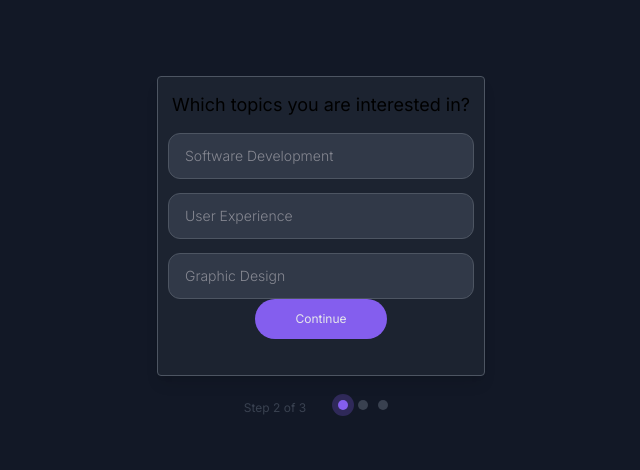
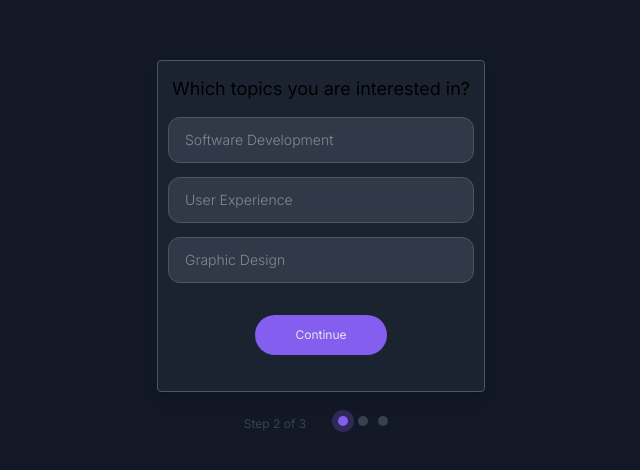
Before and after one commit to carmtsang/multi-step_form, a Next.js app: page / in a window 1280 px wide. Shown: the part 154-624 px from the top of the page, without its empty margins (319-959 px from the left). Built offline with nearby package versions, Linux system fonts and the light colour scheme.

Commit message:
add focus to interest button group

```diff
--- a/app/components/InterestButton.js
+++ b/app/components/InterestButton.js
@@ -1,14 +1,18 @@
 import { USER_INTERESTED_TOPICS } from "../constants";
 
-export default function InterestButton() {
+export default function InterestButton({ setTopic }) {
   const topics = USER_INTERESTED_TOPICS;
+
+  const onClick = (topic) => setTopic(topic);
 
   return (
     <div className="flex flex-col px-2.5 space-y-3.5">
       {topics.map((topic, index) => (
         <button
           key="index"
-          className="rounded-xl bg-gray/75 font-light text-left text-tan/75 text-sm border-gray-light border py-3 px-4 hover:bg-purple hover:text-white hover:border-tan"
+          type="button"
+          className="rounded-xl font-light text-left text-sm py-3 px-4 bg-gray/75 text-tan/75 border-gray-light border hover:bg-purple-dark hover:text-white hover:border-tan/75 focus:bg-purple-dark focus:text-white focus:border-tan/75"
+          onClick={() => onClick(topic)}
         >
           {topic}
         </button>
--- a/app/components/card.js
+++ b/app/components/card.js
@@ -2,13 +2,13 @@ import Button from "./Button";
 import Form from "./Form";
 import InterestButton from "./InterestButton";
 
-export default function Card({ title, buttonText }) {
+export default function Card({ title, buttonText, setTopic }) {
   return (
     <div className="bg-gray-dark/70 border border-gray-light rounded shadow-lg">
       <h1 className="text-lg p-3.5">{title}</h1>
       {/* <Form /> */}
-      <InterestButton />
-      <div class="flex flex-col items-center pb-9">
+      <InterestButton setTopic={setTopic} />
+      <div class="flex flex-col items-center mt-8 pb-9">
         <Button buttonText={buttonText} />
       </div>
     </div>
--- a/app/page.js
+++ b/app/page.js
@@ -1,13 +1,20 @@
+"use client";
+
+import { useState } from "react";
 import Card from "./components/Card";
 import Steps from "./components/Steps";
 import { CARD_TITLE_BUTTON_STEP } from "./constants";
 
 export default function Home() {
+  const [topic, setTopic] = useState("");
+  const [step, setStep] = useState();
+
   return (
     <main className="h-screen flex flex-col items-center justify-center">
       <Card
         title={"Which topics you are interested in?"}
         buttonText={"Continue"}
+        setTopic={setTopic}
       />
       <Steps stepNum={"2"} totalSteps={"3"} />
     </main>
```
